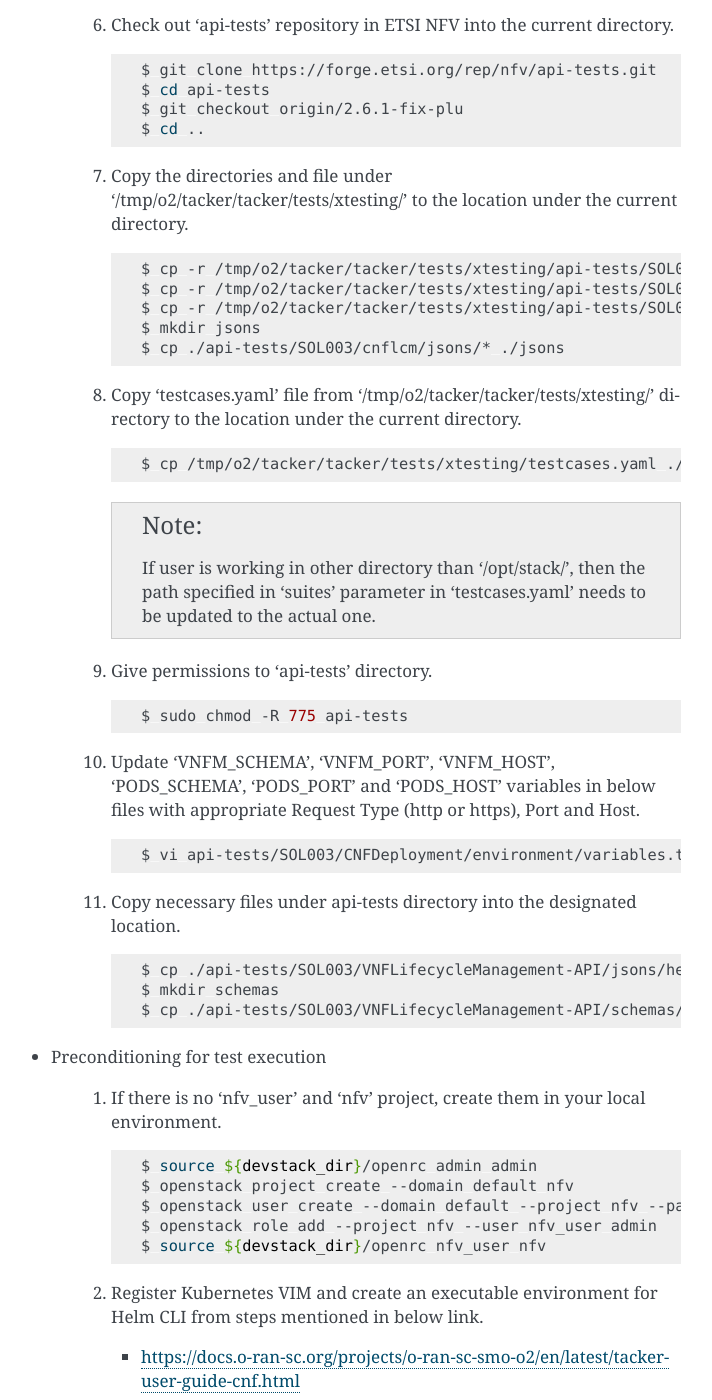
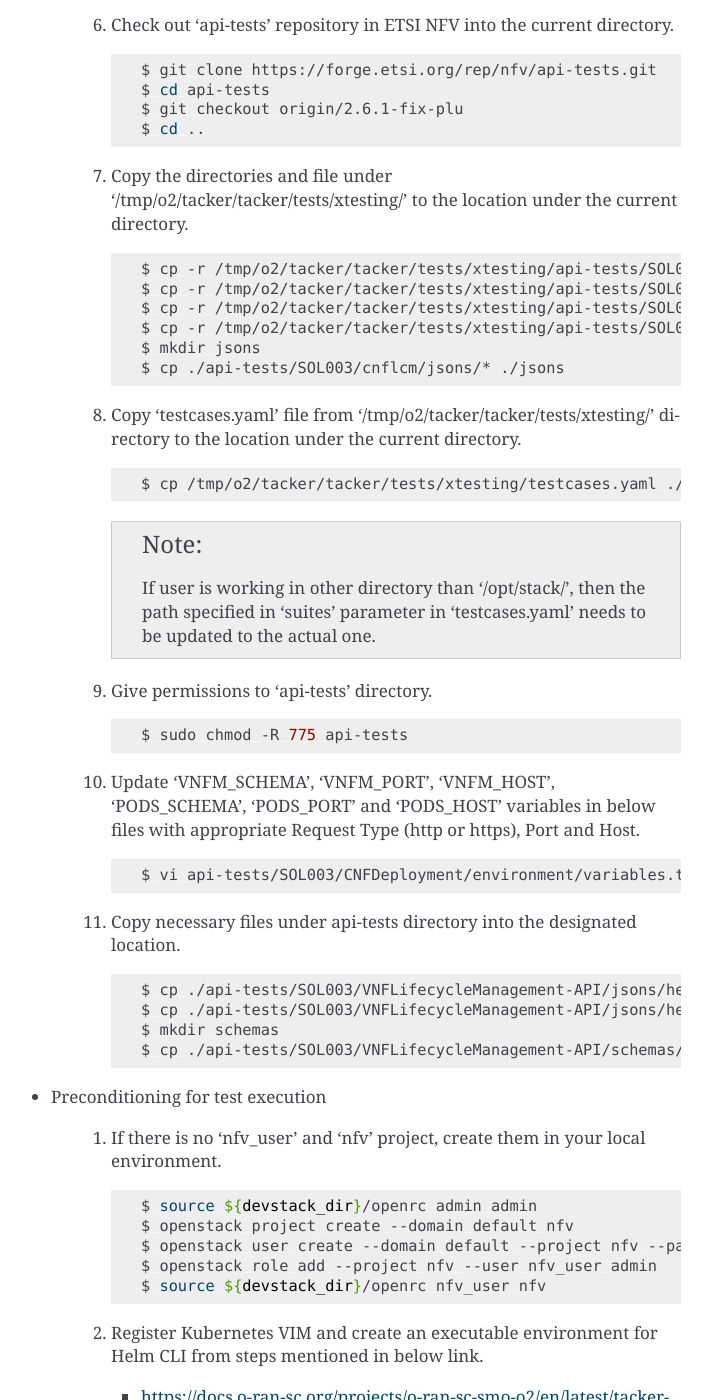
Before and after one commit to o-ran-sc/smo-o2, a Sphinx documentation site: the page built from docs/developer-guide.rst, in a window 1280 px wide and 1400 px high, scrolled down 1102 px. Shown: the whole window, without its empty margins (399-1111 px from the left). Built offline with Sphinx 7.4.7, drawn with Linux system fonts in a browser that asks for light colours; some of the changed text lies outside the part shown.

Commit message:
Add Heal VNFC conformance test in Xtesting
This patch adds a new conformance test for healing VNFC based on
ETSI NFV-TST 010 specification with Xtesting.

Issue-ID: SMO-119
Change-Id: Ie30b396256c40489f179efe9ebf471f08657362d
Signed-off-by: Koichi Edagawa <edagawa.kc@nec.com>

```diff
--- a/docs/developer-guide.rst
+++ b/docs/developer-guide.rst
@@ -81,6 +81,7 @@
 
       .. code:: bash
 
+         $ cp -r /tmp/o2/tacker/tacker/tests/xtesting/api-tests/SOL002/cnflcm ./api-tests/SOL002
          $ cp -r /tmp/o2/tacker/tacker/tests/xtesting/api-tests/SOL003/CNFDeployment ./api-tests/SOL003
          $ cp -r /tmp/o2/tacker/tacker/tests/xtesting/api-tests/SOL003/cnflcm ./api-tests/SOL003
          $ cp -r /tmp/o2/tacker/tacker/tests/xtesting/api-tests/SOL005/CNFPrecondition ./api-tests/SOL005
@@ -114,6 +115,7 @@
       .. code:: bash
 
          $ cp ./api-tests/SOL003/VNFLifecycleManagement-API/jsons/healVnfRequest.json ./jsons
+         $ cp ./api-tests/SOL003/VNFLifecycleManagement-API/jsons/healVnfRequest.json ./jsons/healVnfcRequest.json
          $ mkdir schemas
          $ cp ./api-tests/SOL003/VNFLifecycleManagement-API/schemas/vnfInstance.schema.json ./schemas
 
@@ -287,7 +289,13 @@
             |   cnf-deployments-validation  |       smo       |      00:01       |      PASS      |
             +-------------------------------+-----------------+------------------+----------------+
 
-   3. For Re-testing, user must delete all the VNF instances and packages created in the above test. An example of steps is below.
+   3. Revert all the changes in json files for Re-testing.
+
+      .. code:: bash
+
+         $ cp ./api-tests/SOL003/VNFLifecycleManagement-API/jsons/healVnfRequest.json ./jsons/healVnfRequest.json
+
+   4. For Re-testing, user must delete all the VNF instances and packages created in the above test. An example of steps is below.
 
       .. code:: bash
 
```
Also changed, not shown: other parts of docs/developer-guide.rst (+1 -1 lines), 3 other files.
